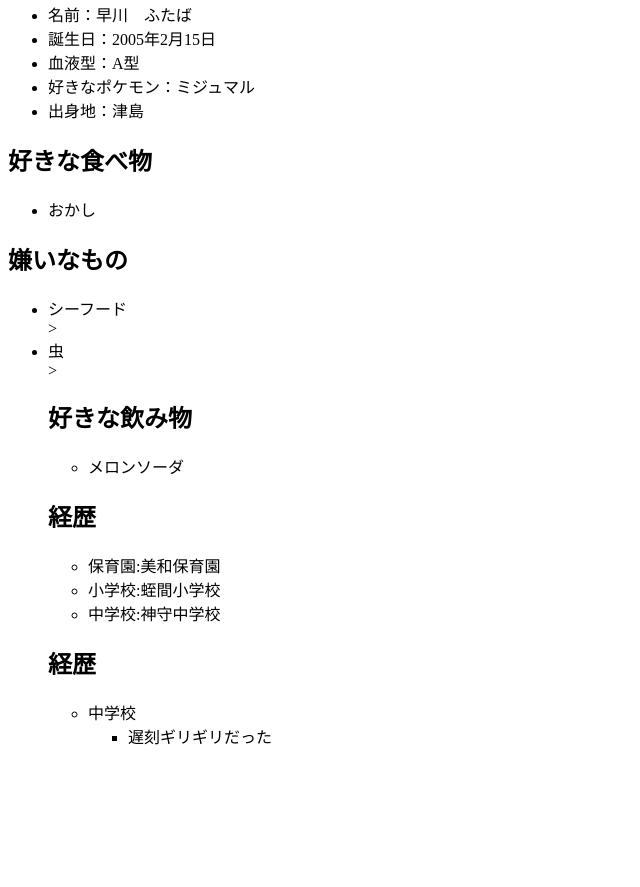
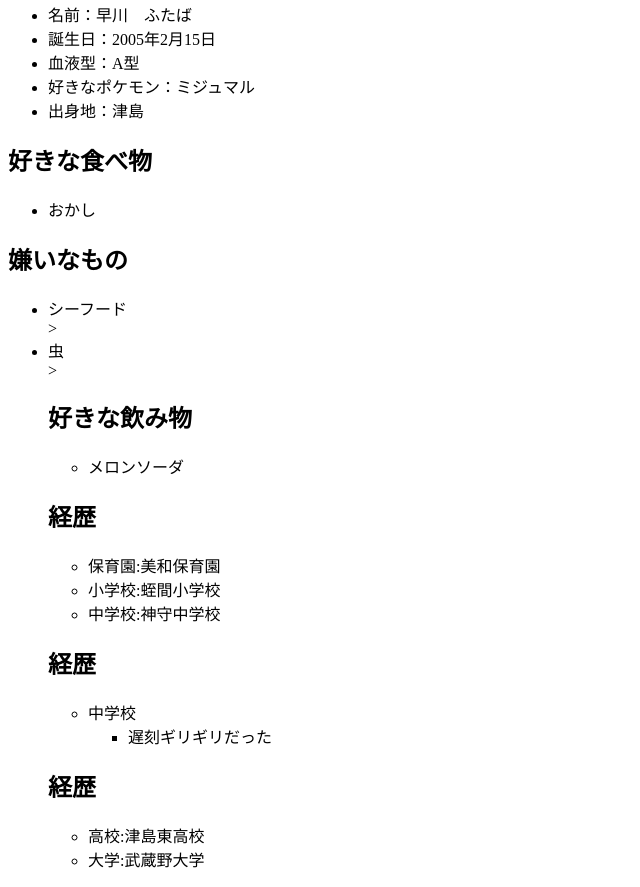
Before and after one commit to ss2322052/SampleCode, a plain HTML site: page index.html in a window 1280 px wide. Shown: the part 113-1000 px from the top of the page, without its empty margins (0-640 px from the left). Before the commit the page ends 877 px from the top, so only its background shows below. Drawn offline with Linux system fonts and the light colour scheme.

Commit message:
経歴に高校以降を追加

```diff
--- a/index.html
+++ b/index.html
@@ -51,6 +51,13 @@
 		    <li>遅刻ギリギリだった</li>
 	</ul>
 </ul>
+
+    <h2>経歴</h2>
+        <ul>
+	        <li>高校:津島東高校</li>
+	        <li>大学:武蔵野大学</li>
+</ul>
+
 </ul>
 
 </body>
```
